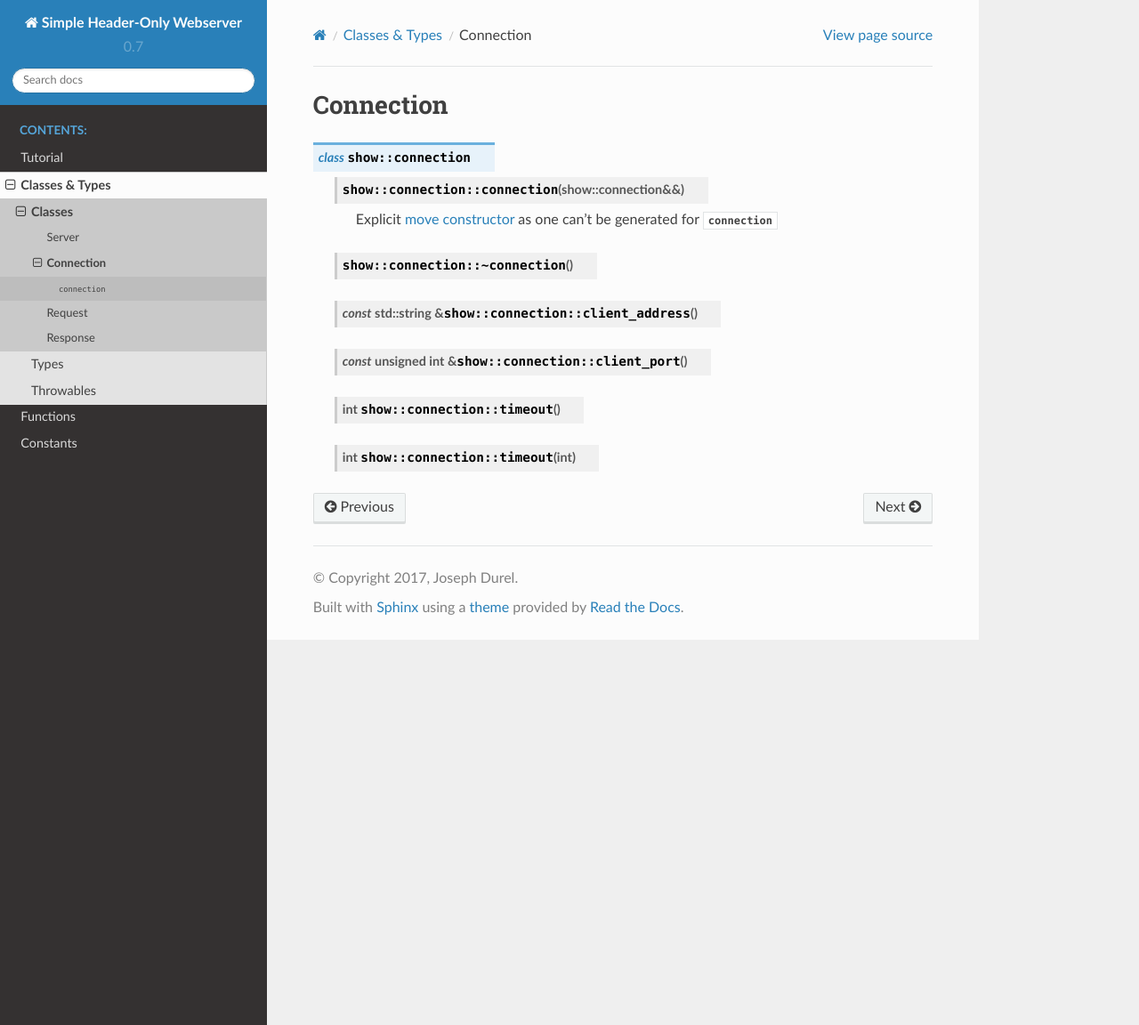
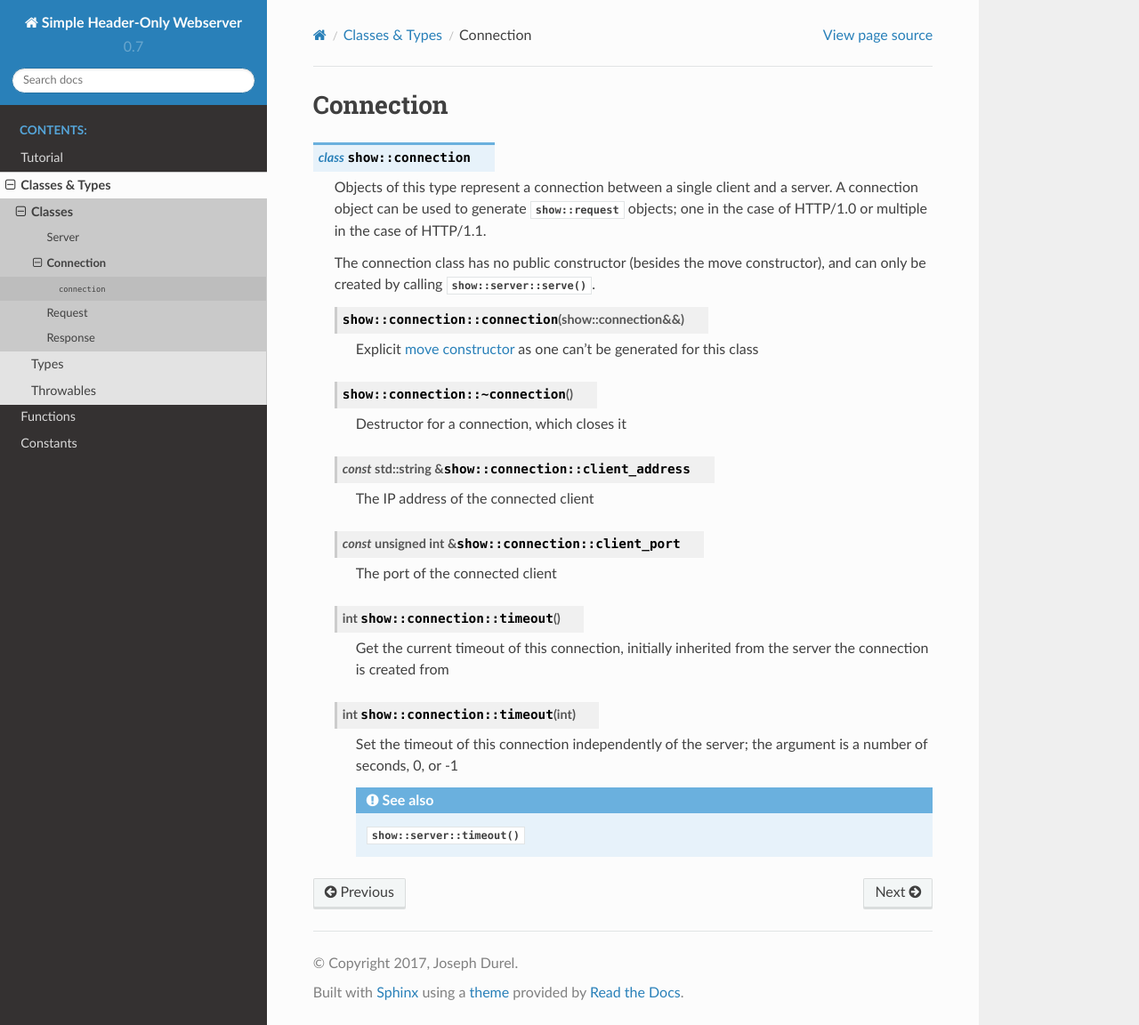
Before and after one commit to JadeMatrix/SHOW, a Sphinx documentation site: the page built from doc/Connection.rst, in a window 1280 px wide and 1152 px high. Shown: the whole window at 89% size. Built offline with Sphinx 7.4.7 and the Read the Docs theme 2.0.0, drawn with Linux system fonts in a browser that asks for light colours.

Commit message:
Filled out the `show::connection` doc

```diff
--- a/doc/Connection.rst
+++ b/doc/Connection.rst
@@ -4,28 +4,36 @@ Connection
 
 .. cpp:class:: show::connection
 
+    Objects of this type represent a connection between a single client and a server.  A connection object can be used to generate :cpp:class:`show::request` objects; one in the case of HTTP/1.0 or multiple in the case of HTTP/1.1.
 
+    The connection class has no public constructor (besides the move constructor), and can only be created by calling :cpp:func:`show::server::serve()`.
 
     .. cpp:function:: show::connection::connection( show::connection&& )
 
-        Explicit `move constructor`_ as one can't be generated for :cpp:class:`connection`
+        Explicit `move constructor`_ as one can't be generated for this class
 
         .. _move constructor: http://en.cppreference.com/w/cpp/language/move_constructor
 
     .. cpp:function:: show::connection::~connection()
 
+        Destructor for a connection, which closes it
 
+    .. cpp:member:: const std::string& show::connection::client_address
 
-    .. cpp:function:: const std::string& show::connection::client_address()
+        The IP address of the connected client
 
+    .. cpp:member:: const unsigned int& show::connection::client_port
 
-
-    .. cpp:function:: const unsigned int& show::connection::client_port()
-
-
+        The port of the connected client
 
     .. cpp:function:: int show::connection::timeout()
 
-
+        Get the current timeout of this connection, initially inherited from the server the connection is created from
 
     .. cpp:function:: int show::connection::timeout( int )
+
+        Set the timeout of this connection independently of the server; the argument is a number of seconds, 0, or -1
+
+        .. seealso::
+
+            :cpp:func:`show::server::timeout()`
```
